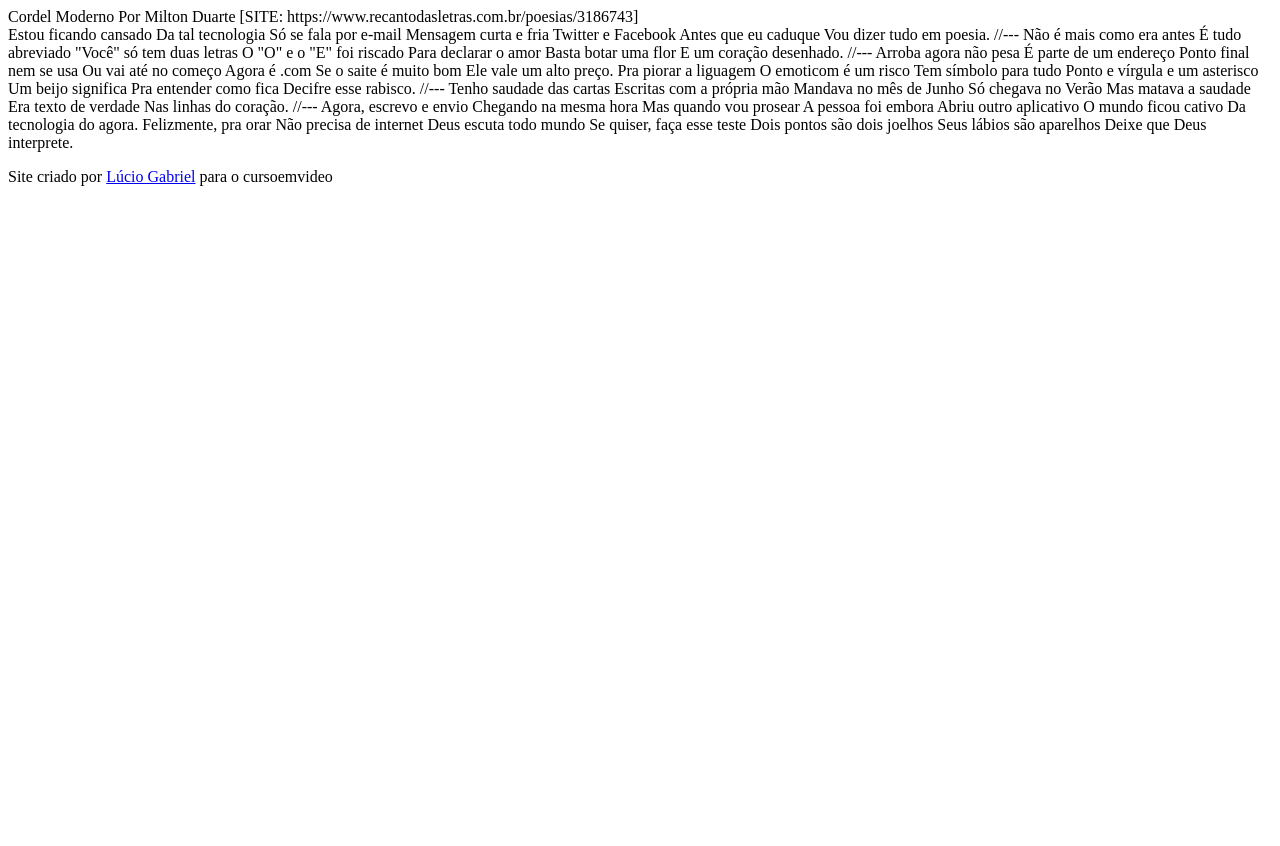
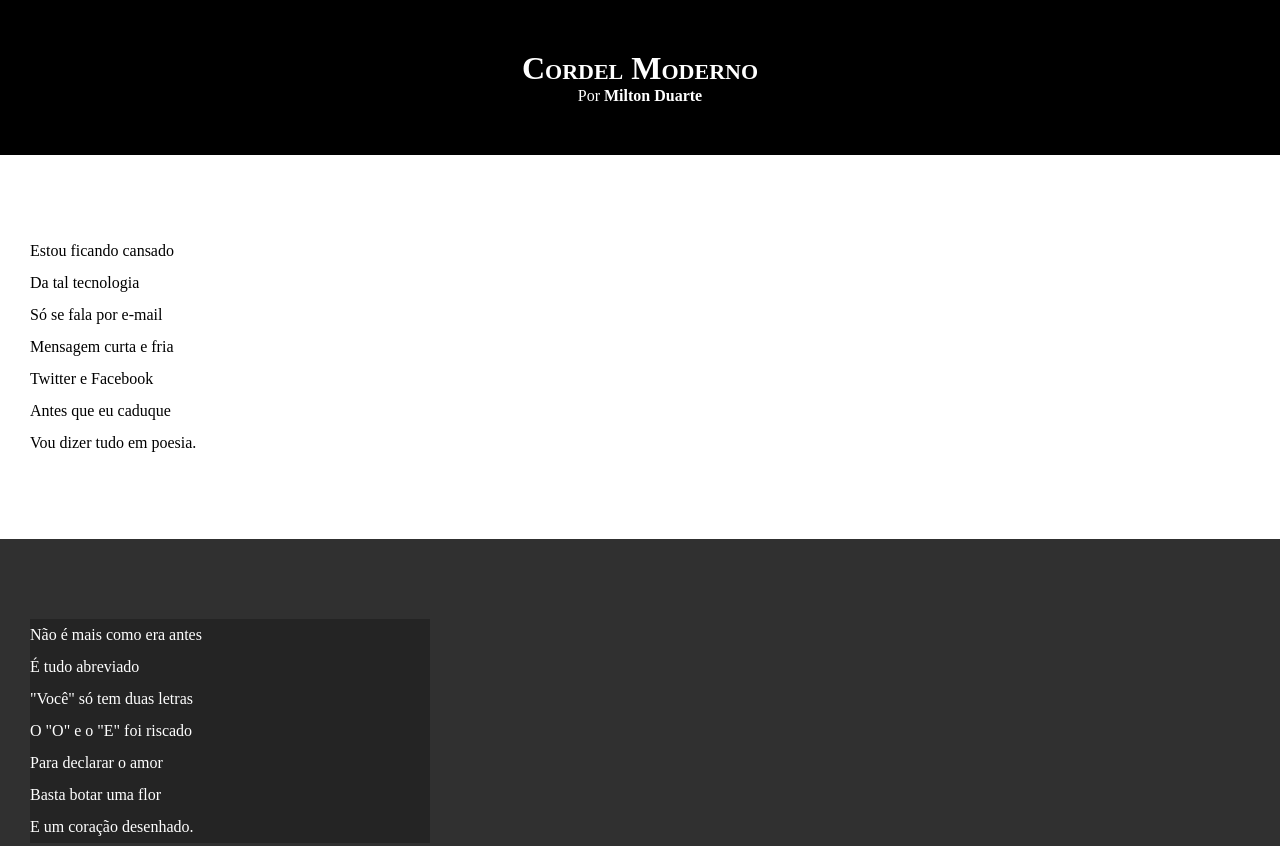
Before and after one commit to Lucioafk/2-css, a plain HTML site: page 24-desafio/index.html in a window 1280 px wide. Shown: the top 846 px of the page. Before the commit the page ends 800 px from the top, so only its background shows below. Drawn offline with Linux system fonts and the light colour scheme.

Commit message:
atualizado desafio 23

```diff
--- /dev/null
+++ b/24-desafio/estilo/style.css
@@ -0,0 +1,66 @@
+@charset "UTF-8";
+
+* {
+    margin: 0px;
+    padding: 0px;
+}
+
+html, body {
+    min-height: 100vh;
+    background-color: darkgray;
+
+}
+
+header {
+    background-color: black;
+    color: white;
+    text-align: center;
+}
+
+header > h1 {
+    padding-top: 50px;
+    font-variant: small-caps;
+}
+
+header > p {
+    padding-bottom: 50px;
+}
+
+header a, footer a {
+    color: white;
+    text-decoration: none;
+    font-weight: bolder;
+}
+
+header a:hover, footer a:hover {
+    text-decoration: underline;
+}
+
+section {
+    padding-top: 10vh;
+    padding-bottom: 10vh;
+    line-height: 2em;
+    padding-left: 30px;
+}
+
+section.normal {
+    background-color: white;
+    color: black;
+}
+
+section.imagem {
+    background-color: rgb(48, 48, 48);
+    color: white;
+}
+
+section.imagem > p {
+    width: 400px;
+    background-color: rgba(0, 0, 0, 0.253);
+}
+
+footer {
+    background-color: black;
+    color: white;
+    text-align: center;
+    padding: 10px;
+}
--- a/24-desafio/index.html
+++ b/24-desafio/index.html
@@ -4,77 +4,100 @@
     <meta charset="UTF-8">
     <meta name="viewport" content="width=device-width, initial-scale=1.0">
     <title>Document</title>
+    <link rel="stylesheet" href="estilo/style.css">
 </head>
 <body>
     <header>
+        <h1>
             Cordel Moderno
-        Por Milton Duarte
-        [SITE: https://www.recantodasletras.com.br/poesias/3186743]
+        </h1>
+        <p>
+           Por <a href="https://www.recantodasletras.com.br/poesias/3186743" target="_blank">Milton Duarte</a>
+        </p>
     </header>
 
-    Estou ficando cansado
-    Da tal tecnologia
-    Só se fala por e-mail
-    Mensagem curta e fria
-    Twitter e Facebook
-    Antes que eu caduque
+    <section class="normal">
+        <p>
+            Estou ficando cansado <br>
+            Da tal tecnologia <br>
+            Só se fala por e-mail <br>
+            Mensagem curta e fria <br>
+            Twitter e Facebook <br>
+            Antes que eu caduque <br>
             Vou dizer tudo em poesia.
+        </p>
+    </section>
 
-    //---
 
-    Não é mais como era antes
-    É tudo abreviado
-    "Você" só tem duas letras
-    O "O" e o "E" foi riscado
-    Para declarar o amor
-    Basta botar uma flor
+    <section class="imagem">
+        <p>
+            Não é mais como era antes <br>
+            É tudo abreviado <br>
+            "Você" só tem duas letras <br>
+            O "O" e o "E" foi riscado <br>
+            Para declarar o amor <br>
+            Basta botar uma flor <br>
             E um coração desenhado.
+        </p>
+    </section>
 
-    //---
 
-    Arroba agora não pesa
-    É parte de um endereço
-    Ponto final nem se usa
-    Ou vai até no começo
-    Agora é .com
-    Se o saite é muito bom
+    <section class="normal">
+        <p>
+            Arroba agora não pesa <br>
+            É parte de um endereço <br>
+            Ponto final nem se usa <br>
+            Ou vai até no começo <br>
+            Agora é .com <br>
+            Se o saite é muito bom <br>
             Ele vale um alto preço.
+        </p>
 
-    Pra piorar a liguagem
-    O emoticom é um risco
-    Tem símbolo para tudo
-    Ponto e vírgula e um asterisco
-    Um beijo significa
-    Pra entender como fica
+        <p>
+            Pra piorar a liguagem <br>
+            O emoticom é um risco <br>
+            Tem símbolo para tudo <br>
+            Ponto e vírgula e um asterisco <br>
+            Um beijo significa <br>
+            Pra entender como fica <br>
             Decifre esse rabisco.
+        </p>
+    </section>
 
-    //---
 
-    Tenho saudade das cartas
-    Escritas com a própria mão
-    Mandava no mês de Junho
-    Só chegava no Verão
-    Mas matava a saudade
-    Era texto de verdade
+    <section class="imagem">
+        <p>
+            Tenho saudade das cartas <br>
+            Escritas com a própria mão <br>
+            Mandava no mês de Junho <br>
+            Só chegava no Verão <br>
+            Mas matava a saudade <br>
+            Era texto de verdade <br>
             Nas linhas do coração.
+        </p>
+    </section>
 
-    //---
+    <section class="normal">
+        <p>
+            Agora, escrevo e envio <br>
+            Chegando na mesma hora <br>
+            Mas quando vou prosear <br>
+            A pessoa foi embora <br>
+            Abriu outro aplicativo <br>
+            O mundo ficou cativo <br>
+            Da tecnologia do agora.
+        </p>
 
-    Agora, escrevo e envio
-    Chegando na mesma hora
-    Mas quando vou prosear
-    A pessoa foi embora
-    Abriu outro aplicativo
-    O mundo ficou cativo
-    Da tecnologia do agora.
-
-    Felizmente, pra orar
-    Não precisa de internet
-    Deus escuta todo mundo
-    Se quiser, faça esse teste
-    Dois pontos são dois joelhos
-    Seus lábios são aparelhos
+        <p>
+            Felizmente, pra orar <br>
+            Não precisa de internet <br>
+            Deus escuta todo mundo <br>
+            Se quiser, faça esse teste <br>
+            Dois pontos são dois joelhos <br>
+            Seus lábios são aparelhos <br>
             Deixe que Deus interprete.
+        </p>
+    </section>
 
     <footer>
         <p>
```
Lines whose indentation alone changed are shown as unchanged.
